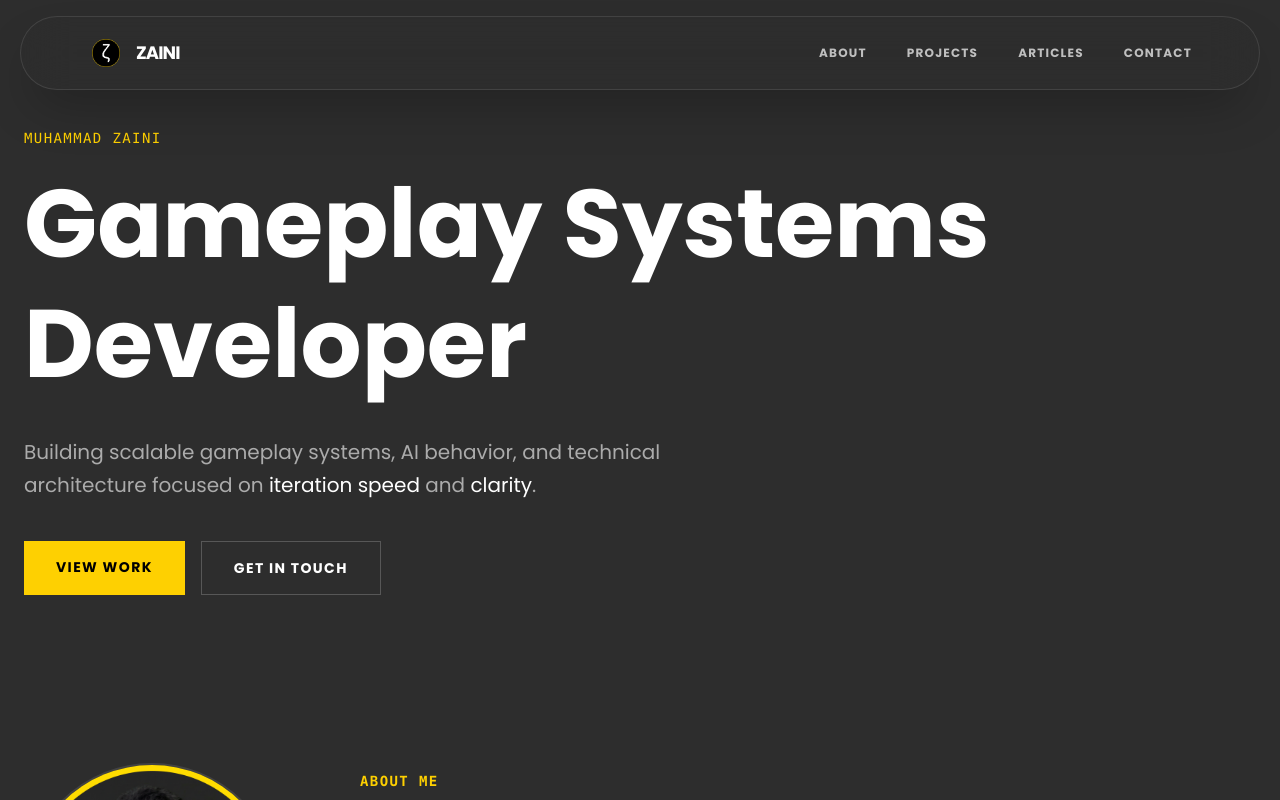
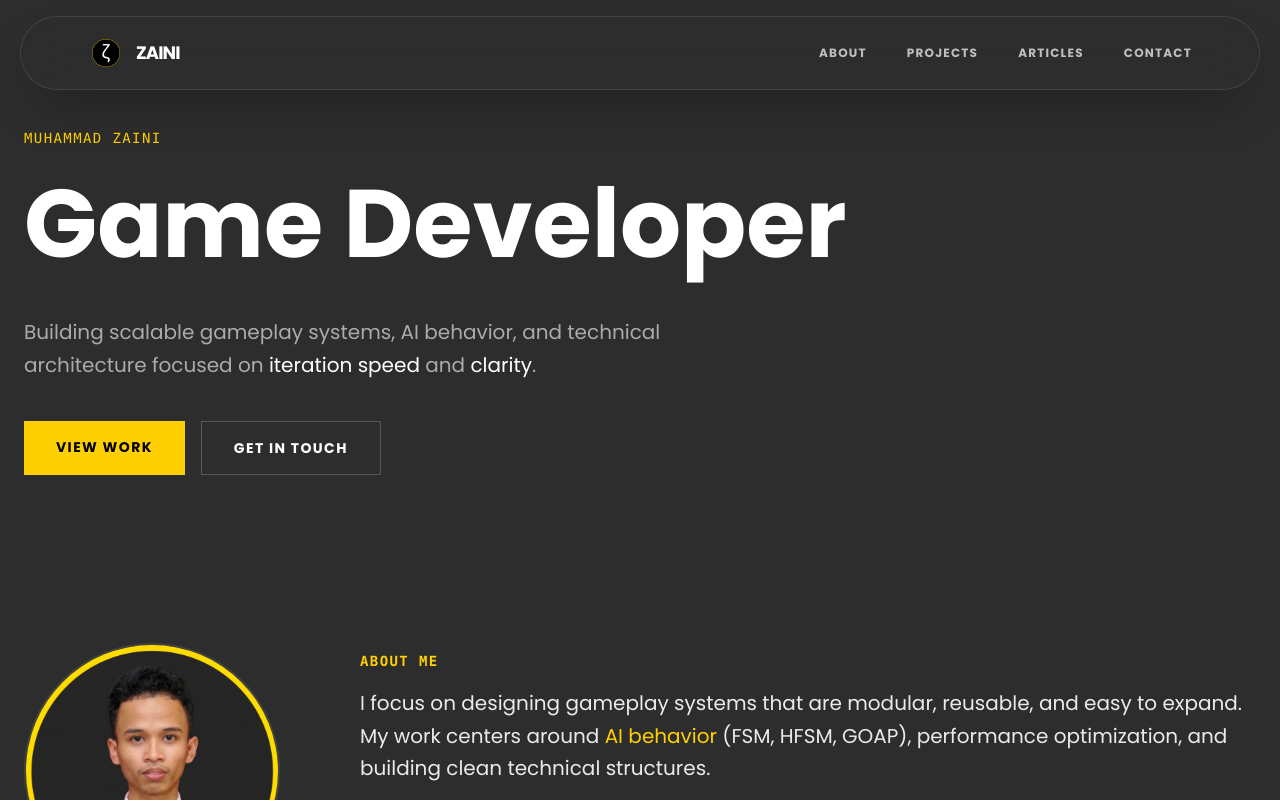
Before and after one commit to muhammadzaini213/Portofolio_Muhammad_Zaini, a Next.js app: page / in a window 1280 px wide. Shown: the top 800 px of the page. Built offline with nearby package versions, Linux system fonts and the light colour scheme.

Commit message:
Update Hero.tsx

```diff
--- a/app/components/Hero.tsx
+++ b/app/components/Hero.tsx
@@ -26,8 +26,7 @@ export function Hero() {
           transition={{ ...fadeInUp.transition, delay: 0.2 }}
           className="text-5xl md:text-7xl lg:text-8xl font-black text-white leading-tight mb-8"
         >
-          Gameplay Systems <br className="hidden md:block" />
-          <span className="text-white">Developer</span>
+          Game Developer
         </motion.h1>
 
         <motion.p
```
